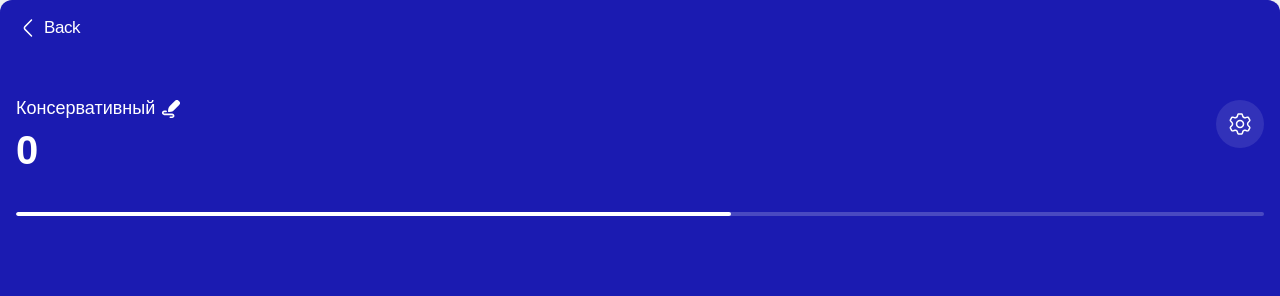
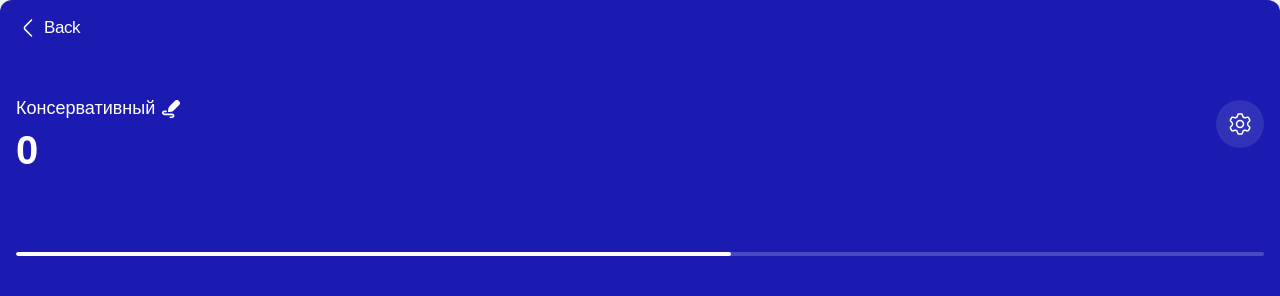
Before and after one commit to Primus-max/investApp, a Vue app: page /investApp/portfolio/1 in a window 1280 px wide. Shown: the top 296 px of the page. Built offline with nearby package versions, Linux system fonts and the light colour scheme; what @pinia/colada would draw is missing.

Commit message:
Обновлены стили в PortfolioPage.vue: добавлен контейнер для значка прибыли с фиксированной высотой, улучшена разметка и изменен отступ для прогресс-бара.

```diff
--- a/src/views/PortfolioPage.vue
+++ b/src/views/PortfolioPage.vue
@@ -26,10 +26,12 @@
               </div>
             </div>
           </div>
-          <div v-if="!isNotData && hasProfit" class="page__header-badge-row">
-            <span class="page__header-badge">{{ profitSign }} {{ formattedProfit }} ₽ <span
-                class="page__header-badge-percent">({{ formattedPercent }}%)</span></span>
-            <span class="page__header-badge-period">за все время</span>
+          <div class="page__header-badge-container">
+            <div v-if="!isNotData && hasProfit" class="page__header-badge-row">
+              <span class="page__header-badge">{{ profitSign }} {{ formattedProfit }} ₽ <span
+                  class="page__header-badge-percent">({{ formattedPercent }}%)</span></span>
+              <span class="page__header-badge-period">за все время</span>
+            </div>
           </div>
           <div class="page__header-progress">
             <ProgressBar :progress="portfolioProgress" size="thin" color="primary" />
@@ -346,8 +348,14 @@ const widgets = [
   }
 }
 
+.page__header-badge-container {
+  height: 48px; // Фиксированная высота всегда резервирует место
+  display: flex;
+  align-items: center;
+}
+
 .page__header-progress {
   width: 100%;
-  margin-top: 32px;
+  margin-top: 16px;
 }
 </style>
```
